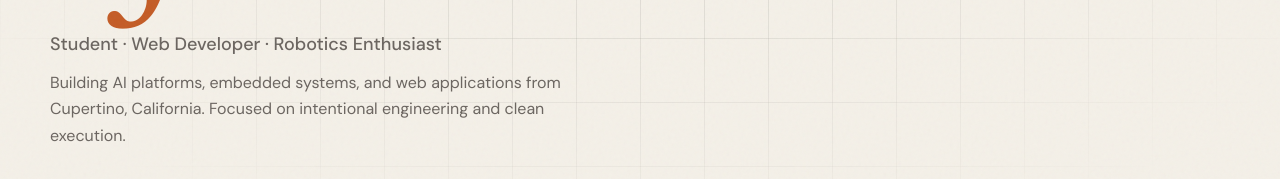
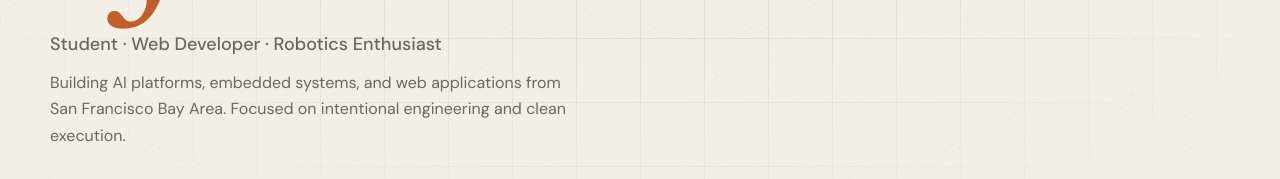
Before and after one commit to VXOdc/portfolio, a React (Vite) app: page / in a window 1280 px wide. Shown: the part 410-589 px from the top of the page. Built offline with nearby package versions, Linux system fonts and the light colour scheme.

Commit message:
Update portfolio.js

```diff
--- a/src/data/portfolio.js
+++ b/src/data/portfolio.js
@@ -12,7 +12,7 @@ export const PROFILE = {
   credly: 'https://www.credly.com/users/noah-ly/badges',
   location: 'San Francisco Bay Area',
   tagline: 'Student · Web Developer · Robotics Enthusiast',
-  bio: 'Building AI platforms, embedded systems, and web applications from Cupertino, California. Focused on intentional engineering and clean execution.',
+  bio: 'Building AI platforms, embedded systems, and web applications from San Francisco Bay Area. Focused on intentional engineering and clean execution.',
 };
 
 export const PROJECTS = [
```
